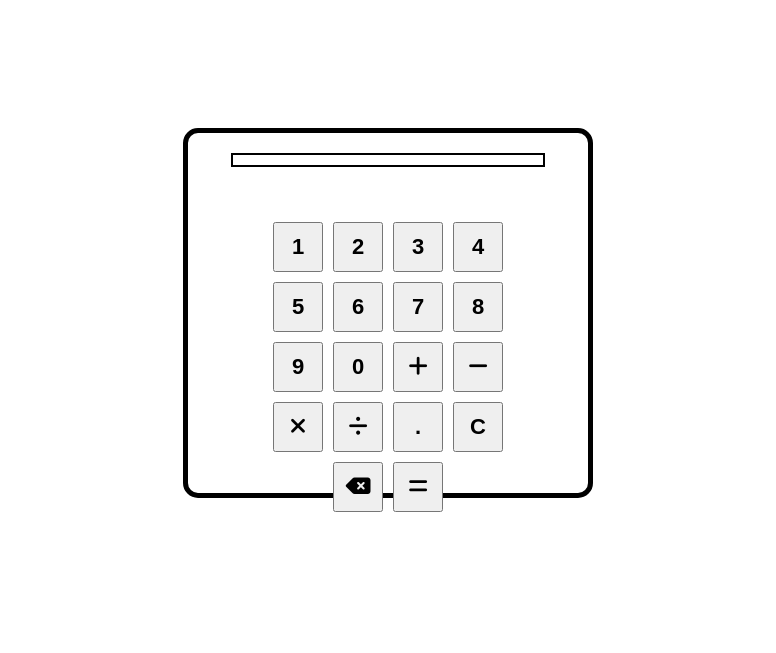
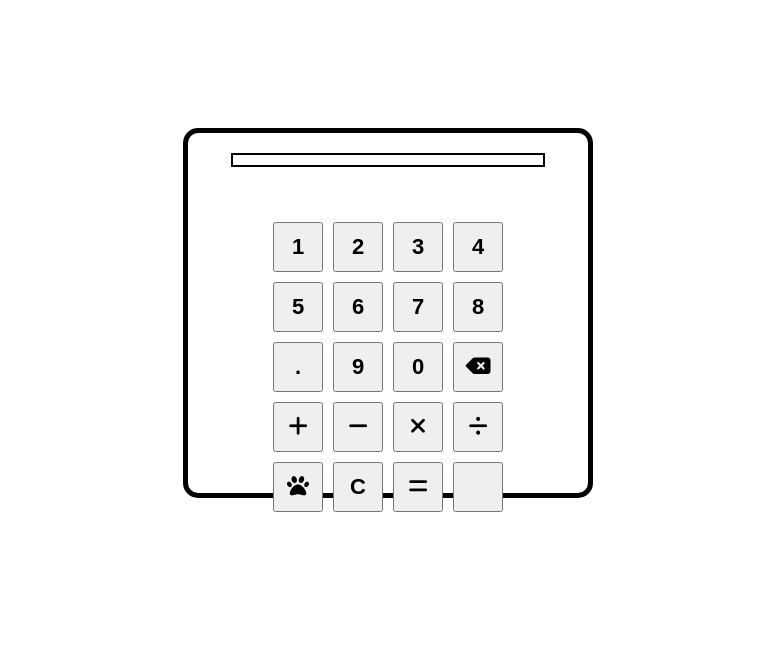
Before and after one commit to jholson1030/odin-calculator, a website: page index.html in a window 1280 px wide. Shown: the part 87-740 px from the top of the page, without its empty margins (252-1028 px from the left). Drawn offline with Linux system fonts and the light colour scheme.

Commit message:
Add buttons to fill it out

```diff
--- a/index.html
+++ b/index.html
@@ -26,16 +26,18 @@
                     <button class="number" data-value="6">6</button>
                     <button class="number" data-value="7">7</button>
                     <button class="number" data-value="8">8</button>
+                    <button class="point">.</button>
                     <button class="number" data-value="9">9</button>
                     <button class="number" data-value="0">0</button>
+                    <button class="backspace"><i class="fa-solid fa-delete-left"></i></button>
                     <button class="operator add" data-value="+"><i class="fa-solid fa-plus" style="color: #000000;"></i></button>
                     <button class="operator subtract" data-value="-"><i class="fa-solid fa-minus" style="color: #000000;"></i></button>
                     <button class="operator multiply" data-value="*"><i class="fa-solid fa-xmark" style="color: #000000;"></i></button>
                     <button class="operator divide" data-value="/"><i class="fa-solid fa-divide" style="color: #000000;"></i></button>
-                    <button class="point">.</button>
+                    <button class="party-time"><i class="fa-solid fa-paw" style="color: #000000;"></i></button>
                     <button class="clear">C</button>
-                    <button class="backspace"><i class="fa-solid fa-delete-left"></i></button>
                     <button class="equal"><i class="fa-solid fa-equals" style="color: #000000;"></i></button>
+                    <button></button>
             </div>
         </div>
     </div>
```
